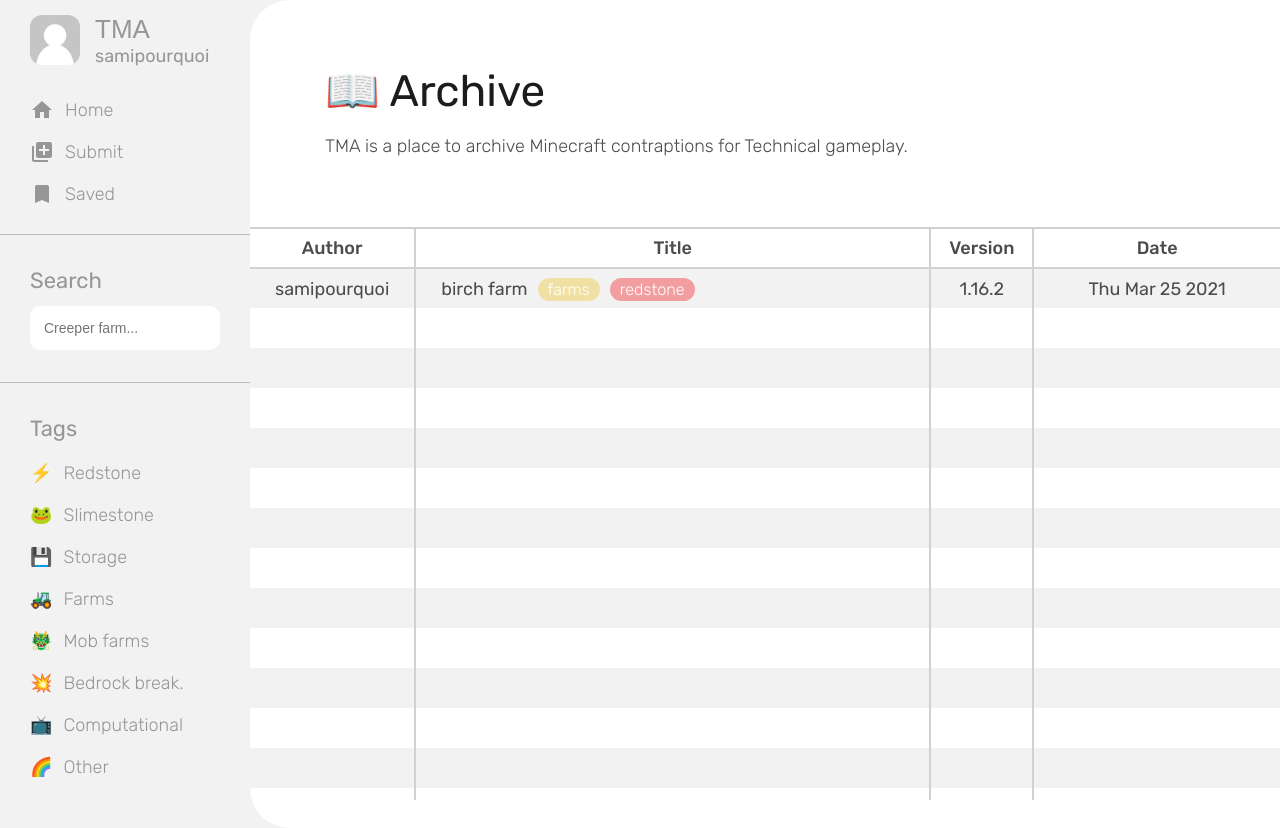
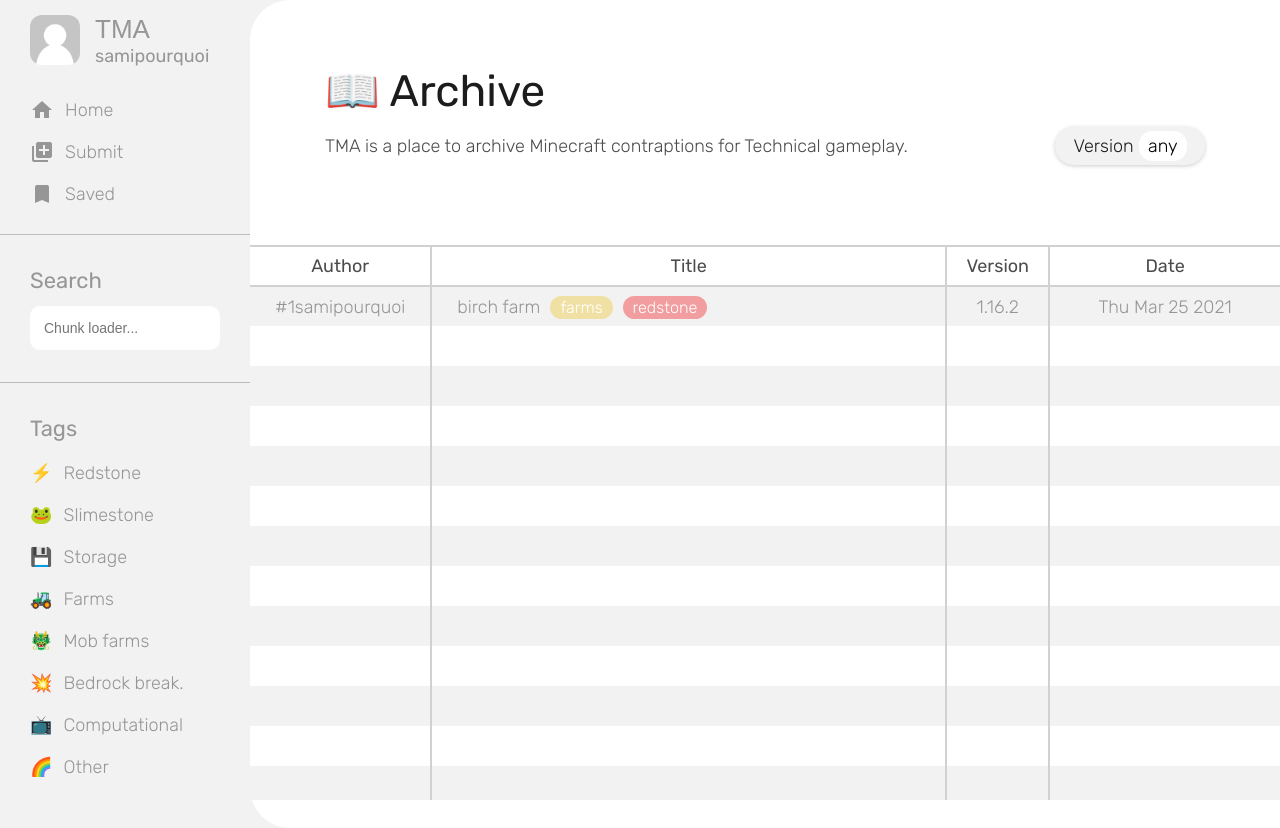
Before and after one commit to samipourquoi/tma, a Next.js app in the folder packages/othello/: page /archive in a window 1280 px wide. Built offline with nearby package versions, Linux system fonts and the light colour scheme; a web font is replaced by a local one.

Commit message:
othello: add version selector button

```diff
--- a/packages/othello/src/components/header/search-bar.tsx
+++ b/packages/othello/src/components/header/search-bar.tsx
@@ -10,7 +10,7 @@
     "Chunk loader",
     "Villager hall"
   ];
-  const placeholder = `${placeholders[Math.round(Math.random() * placeholders.length)]}...`;
+  const placeholder = `${placeholders[new Date().getMinutes() % placeholders.length]}...`;
 
   return (
     <div className="search-bar">
--- a/packages/othello/src/components/table.tsx
+++ b/packages/othello/src/components/table.tsx
@@ -6,6 +6,7 @@
   version: string,
   tags: React.ReactNode,
   date: Date,
+  id: number
 }
 
 interface TableProps {
@@ -29,9 +30,14 @@
           </tr>
         </thead>
         <tbody>
-          {rows.map(row => row ? (
-            <tr>
-              <th>{row.author}</th>
+          {rows.map((row,i) => row ? (
+            <tr key={i}>
+              <th>
+                <span className="row-id">
+                  #{row.id}
+                </span>
+                {row.author}
+                </th>
               <th>
                 {row.title}
                 <span className="tags">{row.tags}</span>
@@ -39,7 +45,14 @@
               <th>{row.version}</th>
               <th>{row.date.toDateString()}</th>
             </tr>
-          ) : <tr>{new Array(4).fill(<th/>)}</tr>)}
+          ) : (
+            <tr key={i}>
+              <th/>
+              <th/>
+              <th/>
+              <th/>
+            </tr>
+          ))}
         </tbody>
       </table>
     </div>
--- /dev/null
+++ b/packages/othello/src/components/widgets/text-display.tsx
@@ -0,0 +1,11 @@
+export interface TextDisplayProps {
+  display: "any" | string
+}
+
+export default function TextDisplay({ display }: TextDisplayProps) {
+  return (
+    <span className="text-display">
+      {display}
+    </span>
+  );
+}
--- /dev/null
+++ b/packages/othello/src/components/widgets/version-selector.tsx
@@ -0,0 +1,20 @@
+import TextDisplay from "./text-display";
+
+export default function VersionSelector() {
+  return (
+    <label className="version-selector">
+      Version
+
+      <select className="text-display">
+        <option>any</option>
+        <option>1.12</option>
+        <option>1.13</option>
+        <option>1.14</option>
+        <option>1.15</option>
+        <option>1.16</option>
+        <option>1.17</option>
+      </select>
+      {/*Version <TextDisplay display="any"/>*/}
+    </label>
+  )
+}
--- a/packages/othello/src/pages/archive.tsx
+++ b/packages/othello/src/pages/archive.tsx
@@ -3,6 +3,7 @@
 import Table, { Row } from "../components/table";
 import styles from "../styles/pages/archive.module.scss";
 import Tag from "../components/tag";
+import VersionSelector from "../components/widgets/version-selector";
 
 export default function ArchivePage() {
   const rows: Row[] = [
@@ -16,7 +17,8 @@
           <Tag type="farms"/>
           <Tag type="redstone"/>
         </>
-      )
+      ),
+      id: 1
     },
   ];
 
@@ -25,10 +27,16 @@
       <div className={styles["table-container"]}>
         <div className="layout-text">
           <h1>📖 Archive</h1>
-          <p>TMA is a place to archive Minecraft contraptions for Technical gameplay.</p>
+
+          <div className={styles["desc-container"]}>
+            <p className={styles["desc"]}>
+              TMA is a place to archive Minecraft contraptions for Technical gameplay.
+            </p>
+            <VersionSelector/>
+          </div>
         </div>
 
-          <Table rows={rows}/>
+        <Table rows={rows}/>
       </div>
     </Layout>
   );
--- a/packages/othello/src/styles/components/index.scss
+++ b/packages/othello/src/styles/components/index.scss
@@ -2,3 +2,4 @@
 @use "layout";
 @use "table";
 @use "tag";
+@use "widgets/version-selector";
--- a/packages/othello/src/styles/components/table.scss
+++ b/packages/othello/src/styles/components/table.scss
@@ -14,8 +14,14 @@
     border-collapse: collapse;
   }
 
-  tbody * { font-weight: 400; }
-  thead * { font-weight: 500; }
+  tbody * {
+    font-weight: 300;
+    color: var(--cl-constrast-600);
+  }
+
+  thead * {
+    font-weight: 400;
+  }
 
   th {
     border: 2px solid #d1d1d1;
--- a/packages/othello/src/styles/components/tag.scss
+++ b/packages/othello/src/styles/components/tag.scss
@@ -2,7 +2,7 @@
 
 .tag {
   border-radius: 1em;
-  color: var(--cl-constrast-300);
+  color: var(--cl-constrast-300) !important;
   padding: 0.2rem 1rem;
   margin-left: 10px;
   background: map-get(colors.$tags, "other");
--- /dev/null
+++ b/packages/othello/src/styles/components/widgets/version-selector.scss
@@ -0,0 +1,9 @@
+@use "widget" as *;
+
+.version-selector {
+  @extend %widget;
+
+  .text-display {
+    margin-right: 0;
+  }
+}
--- /dev/null
+++ b/packages/othello/src/styles/components/widgets/widget.scss
@@ -0,0 +1,27 @@
+%widget {
+  border-radius: 20px;
+  background: var(--cl-constrast-400);
+  padding: .4rem 1.8rem;
+  color: var(--cl-constrast-800);
+  box-shadow: 0 1px 4px rgba(0, 0, 0, .2);
+
+  .text-display {
+    $spacing: .3em;
+
+    border-radius: .75em;
+    background: var(--cl-constrast-300);
+    padding: .3em .5em;
+    margin-left: $spacing;
+    margin-right: $spacing;
+  }
+
+  select {
+    outline: none;
+    border: none;
+    font: inherit;
+    text-transform: lowercase;
+    appearance: none;
+    display: inline-block;
+    cursor: pointer;
+  }
+}
--- a/packages/othello/src/styles/pages/archive.module.scss
+++ b/packages/othello/src/styles/pages/archive.module.scss
@@ -2,3 +2,17 @@
   overflow: scroll;
   height: 100vh;
 }
+
+.layout-text {
+  display: flex;
+}
+
+.desc {
+  display: inline-block;
+}
+
+.desc-container {
+  display: flex;
+  align-items: center;
+  justify-content: space-between;
+}
```
Lines whose indentation alone changed are shown as unchanged.
